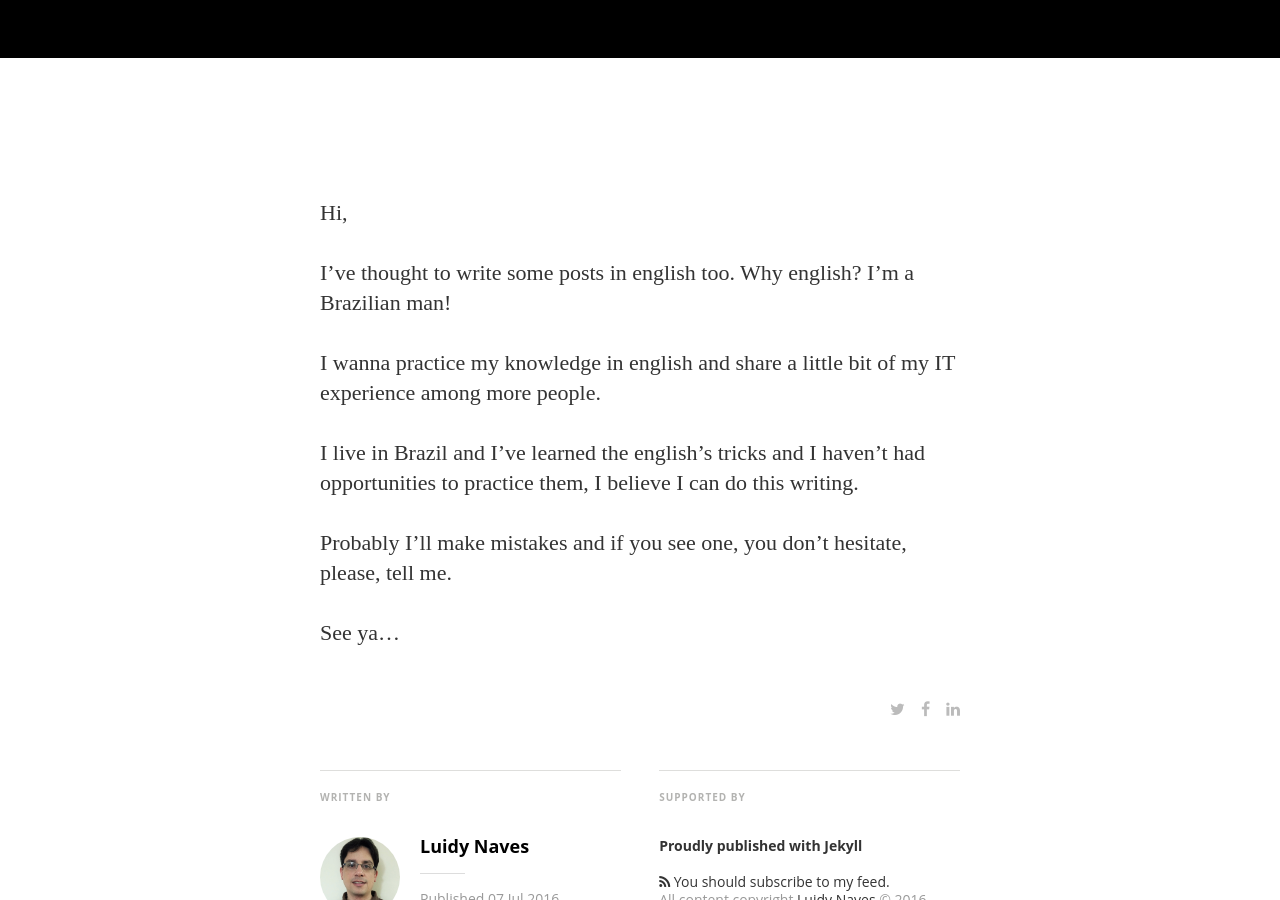
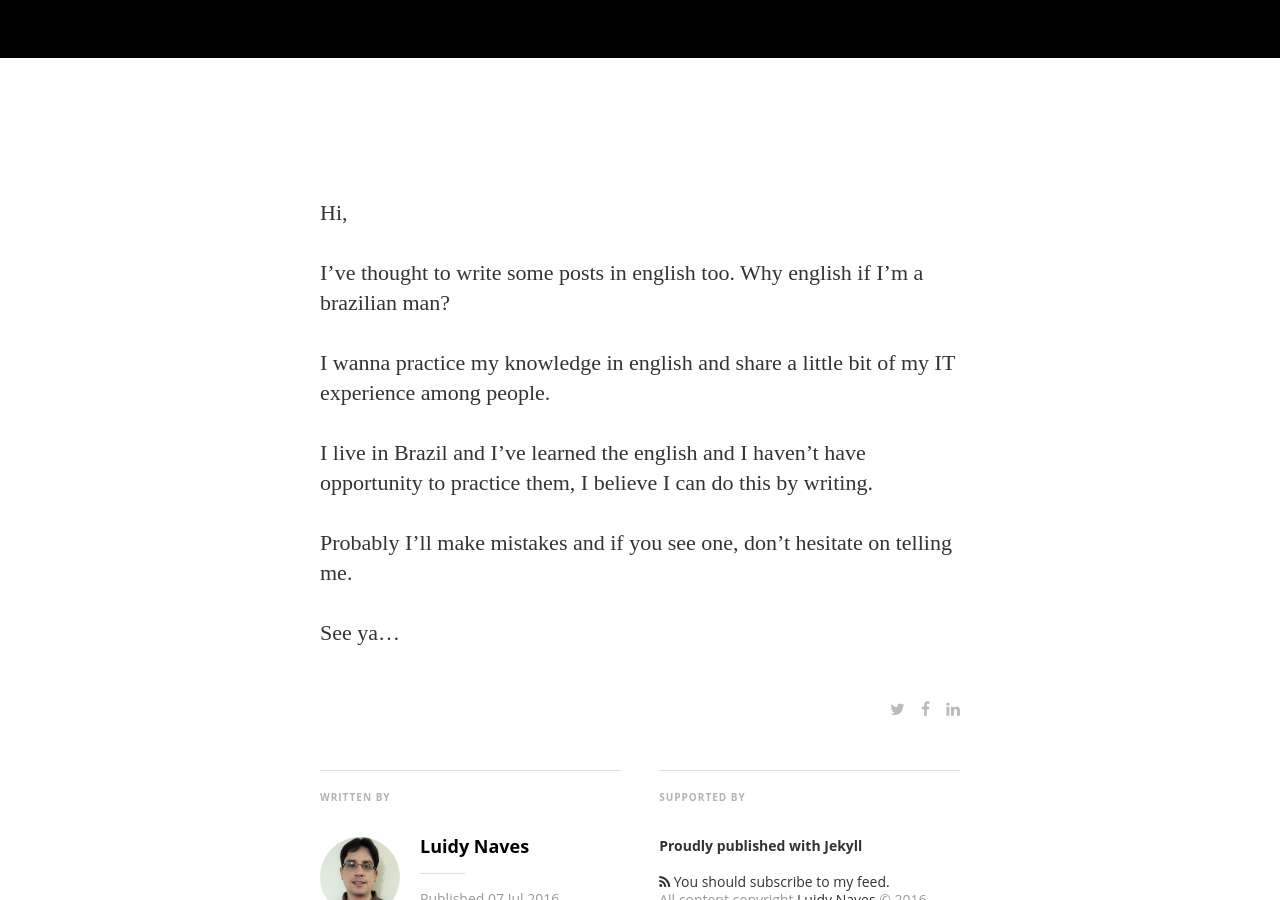
Before and after one commit to luidymorais/luidymorais.github.io, a Jekyll site: the page built from _posts/en/2016-07-07-start-here-en.markdown, in a window 1280 px wide and 900 px high, scrolled down 842 px. Built offline with Jekyll 4.4.1, drawn with Linux system fonts in a browser that asks for light colours; nearby versions of some CDN libraries; some web fonts are replaced; comment, search, counter and statistics services are not loaded.

Commit message:
fix the language

```diff
--- a/_posts/en/2016-07-07-start-here-en.markdown
+++ b/_posts/en/2016-07-07-start-here-en.markdown
@@ -10,13 +10,13 @@ image: /assets/article_images/2016-07-07-start-write-in-english/ocean_avenue_mia
 Hi,
 
 
-I've thought to write some posts in english too. Why english? I'm a Brazilian man!
+I've thought to write some posts in english too. Why english if I'm a brazilian man?
 
-I wanna practice my knowledge in english and share a little bit of my IT experience among more people.
+I wanna practice my knowledge in english and share a little bit of my IT experience among people.
 
-I live in Brazil and I've learned the english's tricks and I haven't had opportunities to practice them, I believe I can do this writing.
+I live in Brazil and I've learned the english and I haven't have opportunity to practice them, I believe I can do this by writing.
 
-Probably I'll make mistakes and if you see one, you don't hesitate, please, tell me.
+Probably I'll make mistakes and if you see one, don't hesitate on telling me.
 
 
 See ya...
```
